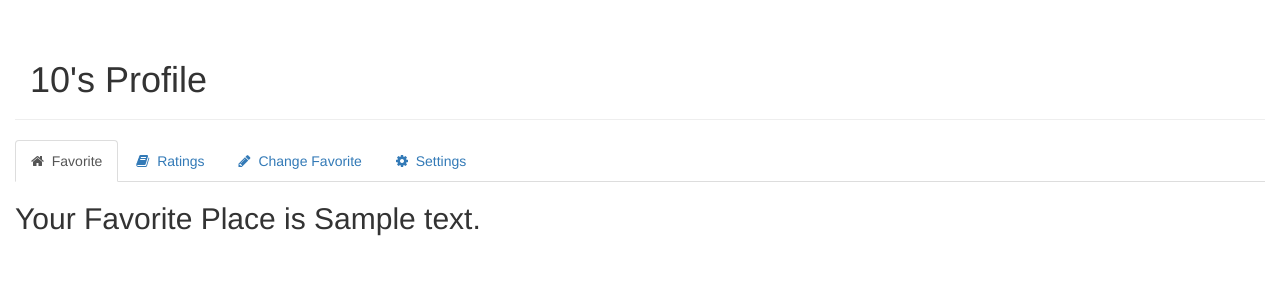
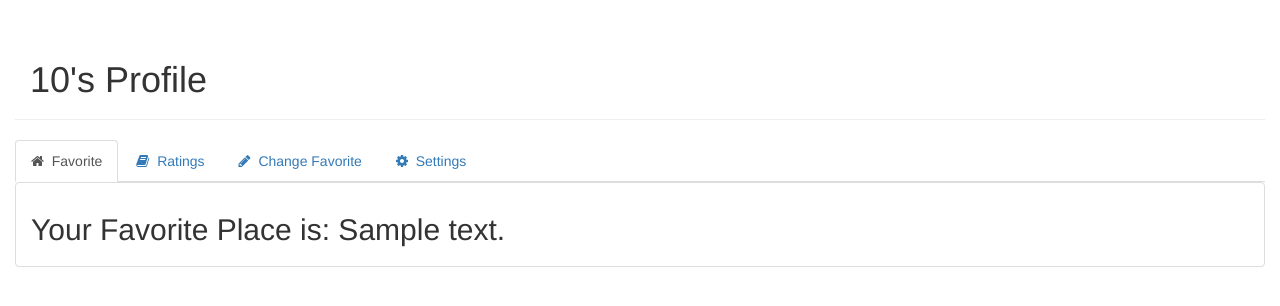
Before and after one commit to mariepi1994/DataProject, a Python web app: template database_app/app/templates/profile.html in a window 1280 px wide. Shown: the part 51-357 px from the top of the page. Run offline with Jinja, Linux system fonts and the light colour scheme; the template is opened without the code that fills it: most values are stand-ins (such as "Sample title", 1, 10 or a date in 2020); form fields are guessed from the names that the template uses; some libraries are stand-ins or nearby versions.

Commit message:
formatting

```diff
--- a/database_app/app/templates/profile.html
+++ b/database_app/app/templates/profile.html
@@ -22,52 +22,55 @@
 	<!--============Favorite=============-->
   <div id="favorite" class="tab-pane fade in active">
 		<div class="container-fluid">
-			<h2>Your Favorite Place is {{ answer }} </h2>
+			<ul class="list-group">
+			  <li class="list-group-item"><h2>Your Favorite Place is: {{ answer }} </h2></li>
+			</ul>
 		</div>
   </div>
 	<!--============Ratings=============-->
   <div id="ratings" class="tab-pane fade">
 		<div class="container-fluid">
-			<div class="container-fluid">
-				<h2>Rate a Spot</h2>
 			<form action="" method="post" name="deletion">
 				{{form3.hidden_tag()}}
 				<ul class="list-group">
-					  <li class="list-group-item">Place to Rate: {{form3.est_name(size=30)}} </li>
-						<li class="list-group-item">Rating: {{ form3.rating() }} </li>
+					<li class="list-group-item"><h2>Rate an Establishment: {{form3.est_name(size=30)}}{{ form3.rating() }}<input type="submit" value="Rate"></h2></li>
+			</form>
+					<li class="list-group-item"><h2>Past Reviews</h2></li>
 					{% if establishments %}
 					{% for place in establishments %}
-						<li class="list-group-item">{{place}}</li>
+					<li class="list-group-item">
+					{% for x in place %}
+					<h4>{{ x }}</h4>
+					{% endfor %}
+					</li>
 					{% endfor %}
 					{% endif %}
 				</ul>
-					<input type="submit" value="Rate">
-			</div>
 		</div>
   </div>
 
 	<!--============ChangeFav=============-->
   <div id="change" class="tab-pane fade">
 		<div class="container-fluid">
-			<h2>Change your Favorite place:</h2>
+			<ul class="list-group">
 				<form action="" method="post" name="profile">
 					{{form.hidden_tag()}}
-				<p>Change Favorite place:
-					{{form.favorite(size=30)}}
-				</p>
-			<input type="submit" value="change!">
+					<li class="list-group-item"><h2>Change Favorite: {{form.favorite(size=30)}} </h2></li>
+					<li class="list-group-item"><input type="submit" value="change!"></li>
+				</li>
+			</ul>
 		</div>
   </div>
 	<!--============Settings=============-->
 	<div id="settings" class="tab-pane fade">
 		<div class="container-fluid">
-				<h2>Delete Your Profile</h2>
+			<ul class="list-group">
 				<form action="" method="post" name="deletion">
 					{{form2.hidden_tag()}}
-				<p>Delete Profile:
-					{{form2.button(size=30)}}
-				</p>
-			<input type="submit" value="Delete!">
+				  <li class="list-group-item"><h2>Delete Your Profile</h2></li>
+					<li class="list-group-item">{{form2.button(size=30)}}</li>
+					<li class="list-group-item"><input type="submit" value="Delete!"></li>
+			</ul>
 		</div>
 	</div>
 </div> <!--==========END Nav Content=====================-->
```
Lines whose indentation alone changed are shown as unchanged.
